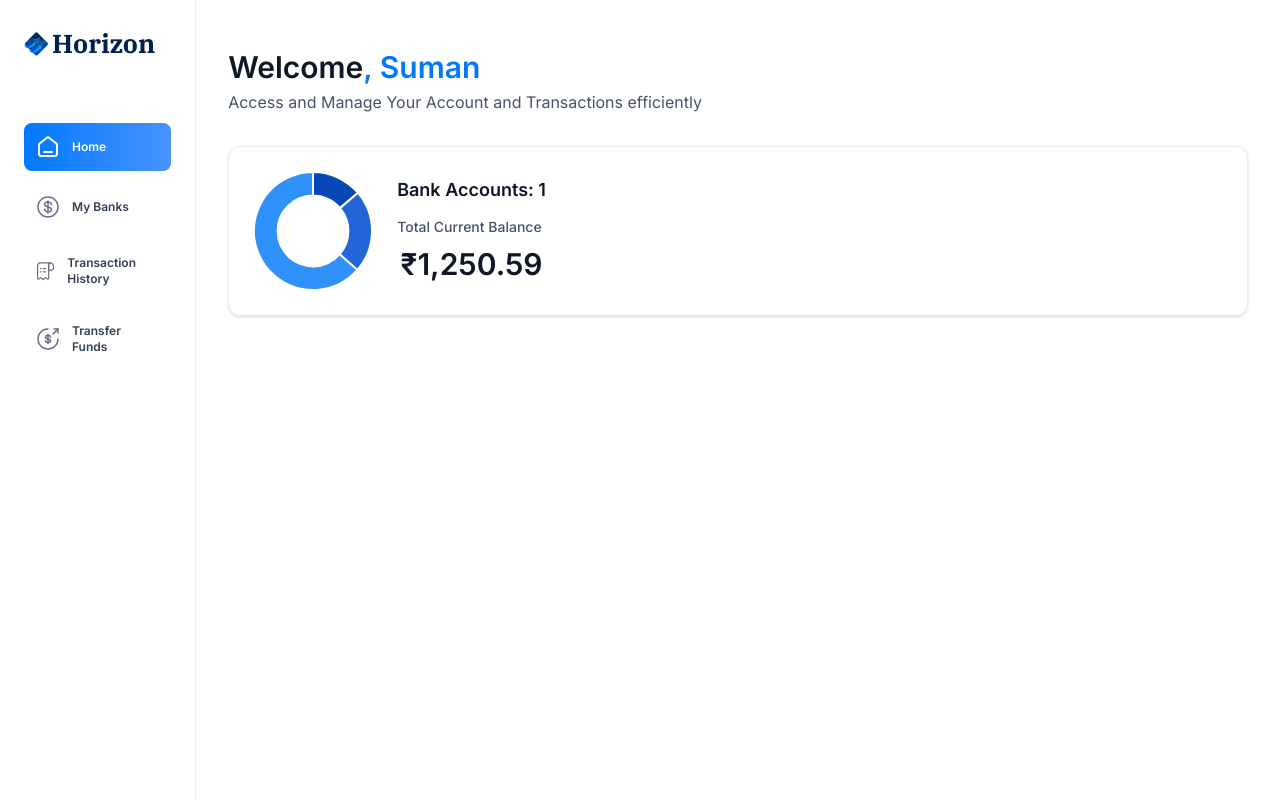
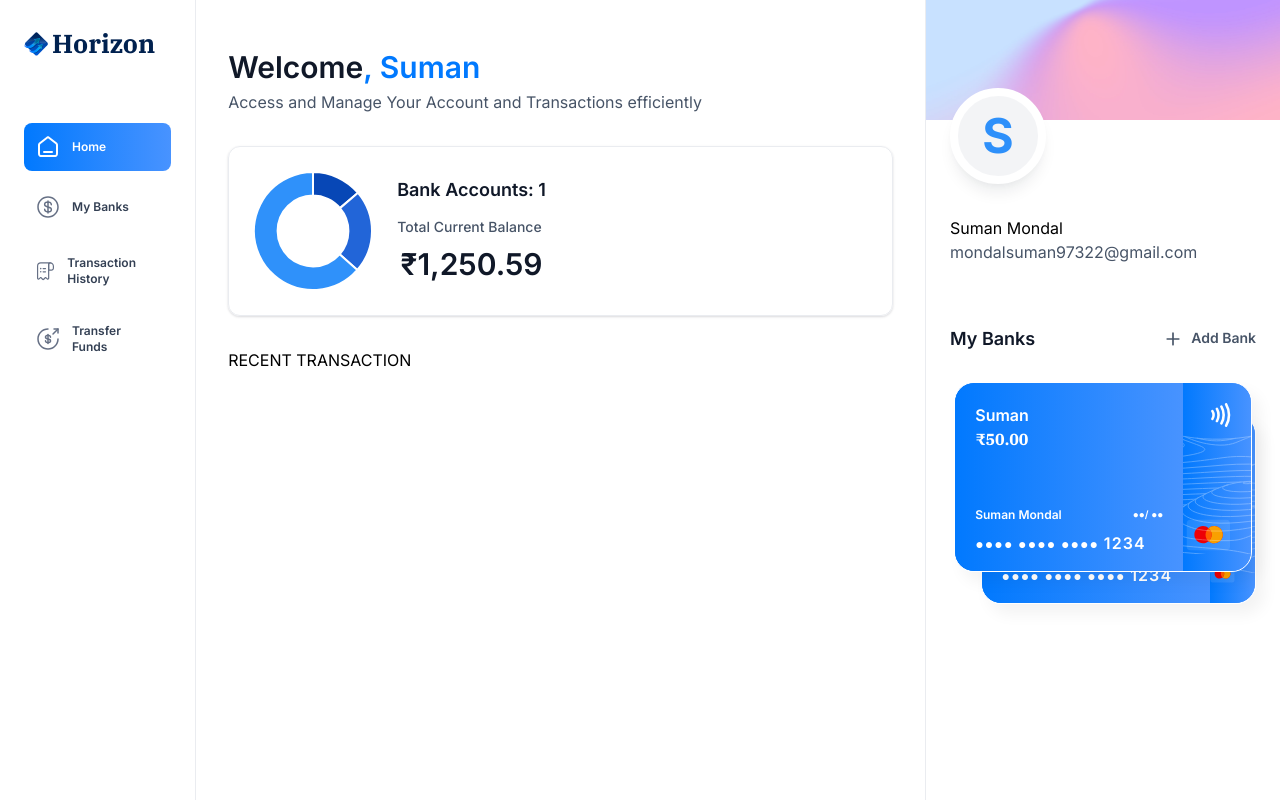
Before and after one commit to suman-3/Horizon-banking-Next14-web, a Next.js app: page / in a window 1280 px wide. Built offline with nearby package versions, Linux system fonts and the light colour scheme.

Commit message:
Right Side card details sidebar completed

```diff
--- a/app/(root)/page.tsx
+++ b/app/(root)/page.tsx
@@ -1,17 +1,19 @@
 import HeaderBox from "@/components/HeaderBox";
+import RightSidebar from "@/components/RightSidebar";
 import TotalBalanceBox from "@/components/TotalBalanceBox";
 import React from "react";
 
 const Home = () => {
-  const loggedIn = { firstname: "Suman" };
+  const loggedIn = { firstName: "Suman" , lastName : "Mondal", email:"mondalsuman97322@gmail.com"};
 
   return (
     <section className="home">
       <div className="home-content">
+        <header className="home-header">
           <HeaderBox
             type="greeting"
             title="welcome"
-          user={loggedIn?.firstname || "Guest"}
+            user={loggedIn?.firstName || "Guest"}
             subtext="Access and Manage Your Account and Transactions efficiently"
           />
           <TotalBalanceBox
@@ -19,7 +21,14 @@
             totalBanks={1}
             totalCurrentBalance={1250.59}
           />
+        </header>
+        RECENT TRANSACTION
       </div>
+      <RightSidebar
+      user={loggedIn}
+      transactions={[]}
+      banks={[{currentBalance: 50,}, {currentBalance:100}]}
+      />
     </section>
   );
 };
--- /dev/null
+++ b/components/BankCard.tsx
@@ -0,0 +1,56 @@
+import { formatAmount } from "@/lib/utils";
+import Image from "next/image";
+import Link from "next/link";
+import React from "react";
+
+const BankCard = ({ account, userName, showBalance }: CreditCardProps) => {
+  return (
+    <div className="flex flex-col">
+      <Link href="/" className="bank-card">
+        <div className="bank-card_content">
+          <div className="">
+            <h1 className="text-16 font-semibold text-white">
+              {account.name || "Suman"}
+            </h1>
+            <p className="font-ibm-plex-serif font-black text-white">
+              {formatAmount(account.currentBalance)}
+            </p>
+          </div>
+
+          <article className="flex flex-col gap-2">
+            <div className="flex justify-between">
+              <h1 className="text-12 font-semibold text-white">{userName}</h1>
+              <h2 className="text-10 font-semibold text-white" > ●●/ ●●</h2>
+            </div>
+            <p className="text-14 font-semibold tracking-[1.1px] text-white">
+            ●●●● ●●●● ●●●●&nbsp;
+
+              <span className="text-16">{1234}</span>
+            </p>
+          </article>
+        </div>
+
+        <div className="bank-card_icon">
+          <Image src="/icons/Paypass.svg" alt="pay" width={20} height={24} />
+          <Image
+            src="/icons/mastercard.svg"
+            alt="mastercard"
+            width={45}
+            height={32}
+            className="ml-5"
+          />
+          <Image
+            src="/icons/lines.svg"
+            alt="lines"
+            width={316}
+            height={190}
+            className="absolute top-0 left-0"
+          />
+          {/*COPY */}
+        </div>
+      </Link>
+    </div>
+  );
+};
+
+export default BankCard;
--- /dev/null
+++ b/components/RightSidebar.tsx
@@ -0,0 +1,67 @@
+import Image from "next/image";
+import Link from "next/link";
+import React from "react";
+import BankCard from "./BankCard";
+
+const RightSidebar = ({ user, transactions, banks }: RightSidebarProps) => {
+  return (
+    <aside className="right-sidebar">
+      <section className="flex flex-col pb-8">
+        <div className="profile-banner" />
+        <div className="profile">
+          <div className="profile-img">
+            <span className="text-5xl font-bold text-blue-500">
+              {user.firstName[0]}
+            </span>
+          </div>
+          <div className="profile-details">
+            <h1>
+              {user.firstName} {user.lastName}
+            </h1>
+            <p className="profile-email">{user.email}</p>
+          </div>
+        </div>
+      </section>
+
+      <section className="banks">
+        <div className="flex w-full justify-between">
+          <h2 className="header-2">My Banks</h2>
+          <Link href="/" className="flex gap-2">
+            <Image
+              src="/icons/plus.svg"
+              alt="plus icon"
+              width={20}
+              height={20}
+            />
+            <h2 className="text-14 font-semibold text-gray-600">Add Bank</h2>
+          </Link>
+        </div>
+
+        {banks?.length > 0 && (
+          <div className="relative flex flex-1 flex-col items-center justify-center gap-5">
+            <div className="relative z-10">
+              <BankCard
+                key={banks[0].$id}
+                account={banks[0]}
+                userName={`${user.firstName} ${user.lastName}`}
+                showBalance={false}
+              />
+            </div>
+            {banks[1] && (
+              <div className="absolute right-0 top-8 z-0 w-[90%]">
+                <BankCard
+                  key={banks[1].$id}
+                  account={banks[1]}
+                  userName={`${user.firstName} ${user.lastName}`}
+                  showBalance={false}
+                />
+              </div>
+            )}
+          </div>
+        )}
+      </section>
+    </aside>
+  );
+};
+
+export default RightSidebar;
```
Lines whose indentation alone changed are shown as unchanged.
